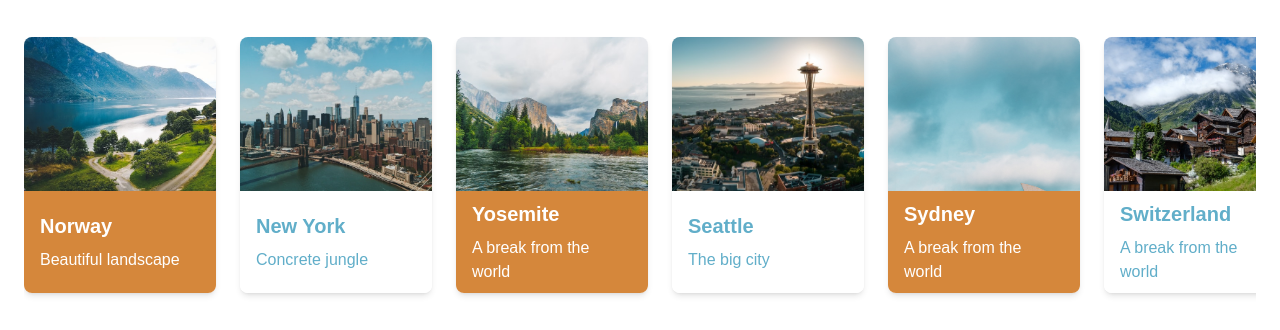
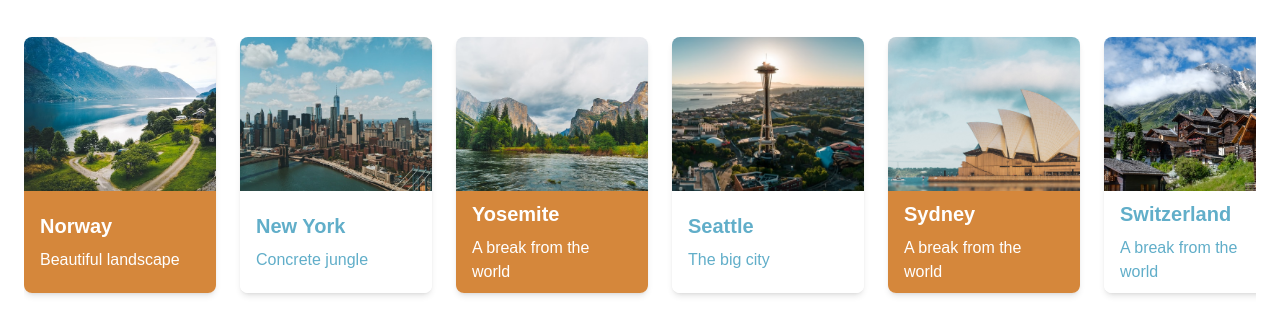
Before and after one commit to AdrianGerman/HeimTravel, a website: page public/index.html in a window 1280 px wide. Shown: the part 447-777 px from the top of the page. Drawn offline with Linux system fonts and the light colour scheme; a web font is replaced by a local one.

Commit message:
center image recommended

```diff
--- a/public/index.html
+++ b/public/index.html
@@ -38,56 +38,56 @@
                 <p class="text-3xl font-semibold text-primary">Recomendados</p>
                 <div class="w-auto h-72 items-center mt-6 overflow-x-auto overscroll-x-contain flex space-x-6 overflow-y-hidden">
                     <div class="card">
-                        <div class="w-full h-3/5 rounded-t-lg bg-norway bg-cover"></div>
+                        <div class="w-full h-3/5 rounded-t-lg bg-norway bg-cover bg-center"></div>
                         <div class="w-full h-2/5 bg-secondary rounded-b-lg flex flex-col justify-center gap-2 p-4">
                             <p class="font-bold text-white text-xl">Norway</p>
                             <p class="text-white font-medium">Beautiful landscape</p>
                         </div>
                     </div>
                     <div class="card">
-                        <div class="w-full h-3/5 rounded-t-lg bg-new_york bg-cover"></div>
+                        <div class="w-full h-3/5 rounded-t-lg bg-new_york bg-cover bg-center"></div>
                         <div class="w-full h-2/5 bg-white rounded-b-lg flex flex-col justify-center gap-2 p-4">
                             <p class="font-bold text-tertiary text-xl">New York</p>
                             <p class="text-tertiary font-medium">Concrete jungle</p>
                         </div>
                     </div>
                     <div class="card">
-                        <div class="w-full h-3/5 rounded-t-lg bg-yosemite bg-cover"></div>
+                        <div class="w-full h-3/5 rounded-t-lg bg-yosemite bg-cover bg-center"></div>
                         <div class="w-full h-2/5 bg-secondary rounded-b-lg flex flex-col justify-center gap-2 p-4">
                             <p class="font-bold text-white text-xl">Yosemite</p>
                             <p class="text-white font-medium">A break from the world</p>
                         </div>
                     </div>
                     <div class="card">
-                        <div class="w-full h-3/5 rounded-t-lg bg-seattle bg-cover"></div>
+                        <div class="w-full h-3/5 rounded-t-lg bg-seattle bg-cover bg-center"></div>
                         <div class="w-full h-2/5 bg-white rounded-b-lg flex flex-col justify-center gap-2 p-4">
                             <p class="font-bold text-tertiary text-xl">Seattle</p>
                             <p class="text-tertiary font-medium">The big city</p>
                         </div>
                     </div>
                     <div class="card">
-                        <div class="w-full h-3/5 rounded-t-lg bg-sydney bg-cover"></div>
+                        <div class="w-full h-3/5 rounded-t-lg bg-sydney bg-cover bg-center"></div>
                         <div class="w-full h-2/5 bg-secondary rounded-b-lg flex flex-col justify-center gap-2 p-4">
                             <p class="font-bold text-white text-xl">Sydney</p>
                             <p class="text-white font-medium">A break from the world</p>
                         </div>
                     </div>
                     <div class="card">
-                        <div class="w-full h-3/5 rounded-t-lg bg-switzerland bg-cover"></div>
+                        <div class="w-full h-3/5 rounded-t-lg bg-switzerland bg-cover bg-center"></div>
                         <div class="w-full h-2/5 bg-white rounded-b-lg flex flex-col justify-center gap-2 p-4">
                             <p class="font-bold text-tertiary text-xl">Switzerland</p>
                             <p class="text-tertiary font-medium">A break from the world</p>
                         </div>
                     </div>
                     <div class="card">
-                        <div class="w-full h-3/5 rounded-t-lg bg-europe bg-cover"></div>
+                        <div class="w-full h-3/5 rounded-t-lg bg-europe bg-cover bg-center"></div>
                         <div class="w-full h-2/5 bg-secondary rounded-b-lg flex flex-col justify-center gap-2 p-4">
                             <p class="font-bold text-white text-xl">Europe</p>
                             <p class="text-white font-medium">The big city</p>
                         </div>
                     </div>
                     <div class="card">
-                        <div class="w-full h-3/5 rounded-t-lg bg-iceland bg-cover"></div>
+                        <div class="w-full h-3/5 rounded-t-lg bg-iceland bg-cover bg-center"></div>
                         <div class="w-full h-2/5 bg-white rounded-b-lg flex flex-col justify-center gap-2 p-4">
                             <p class="font-bold text-tertiary text-xl">Iceland</p>
                             <p class="text-tertiary font-medium">A break from the world</p>
```
